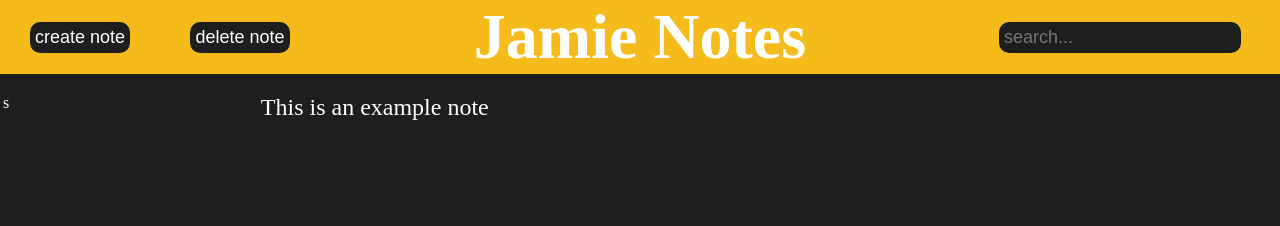
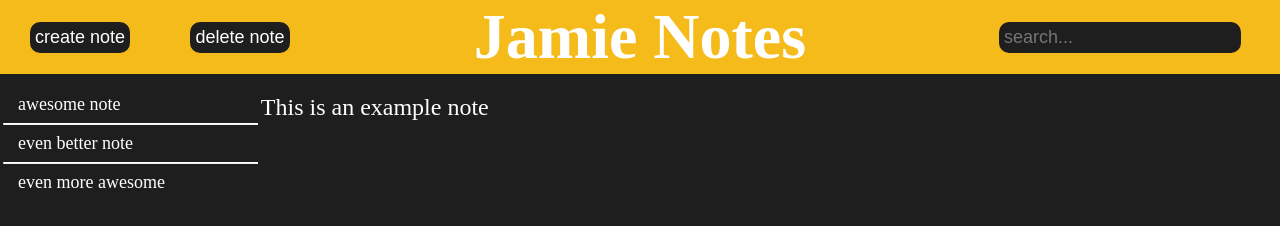
Before and after one commit to launchsites/vanilla-js-notes-app, a website: page index.html in a window 1280 px wide. Drawn offline with Linux system fonts and the light colour scheme.

Commit message:
scaffolding for UI of sidebar tabs

```diff
--- a/index.html
+++ b/index.html
@@ -36,7 +36,11 @@
 
 <!--notes sidebar-->
         <div class="noteSidebar">
-        s
+            <div class="sidebarItem">awesome note</div>
+            <hr class="divider"></hr>
+            <div class="sidebarItem">even better note</div>
+            <hr class="divider"></hr>
+            <div class="sidebarItem">even more awesome</div>
         </div>
 
 <!--open note display-->
--- a/index.js
+++ b/index.js
@@ -46,3 +46,9 @@ function createNote(){
     setStorage(currentList)
     document.getElementById("success-feedback").innerText = `${noteTitle} was created successfully!`
 }
+
+//generate HTML for sidebar
+
+function generateSidebar(){
+
+}
--- a/styles.css
+++ b/styles.css
@@ -13,6 +13,16 @@ html {
     width: 20%;
     padding-left: 3px;
     padding-top: 20px;
+}
+
+.sidebarItem {
+    font-size: large;
+    padding-left: 15px;
+    cursor: pointer;
+}
+
+.divider {
+    border-top: 1px solid white;
 }
 
 .noteDisplay {
```
